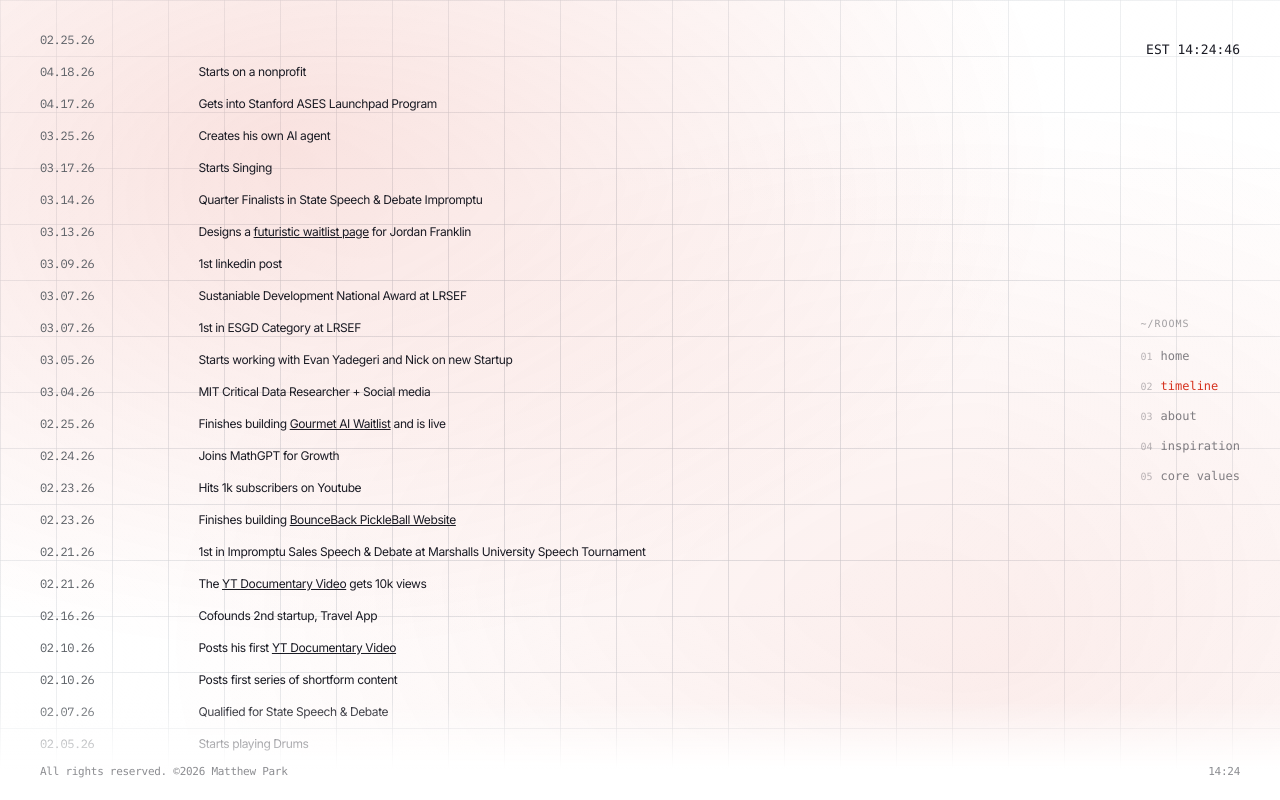
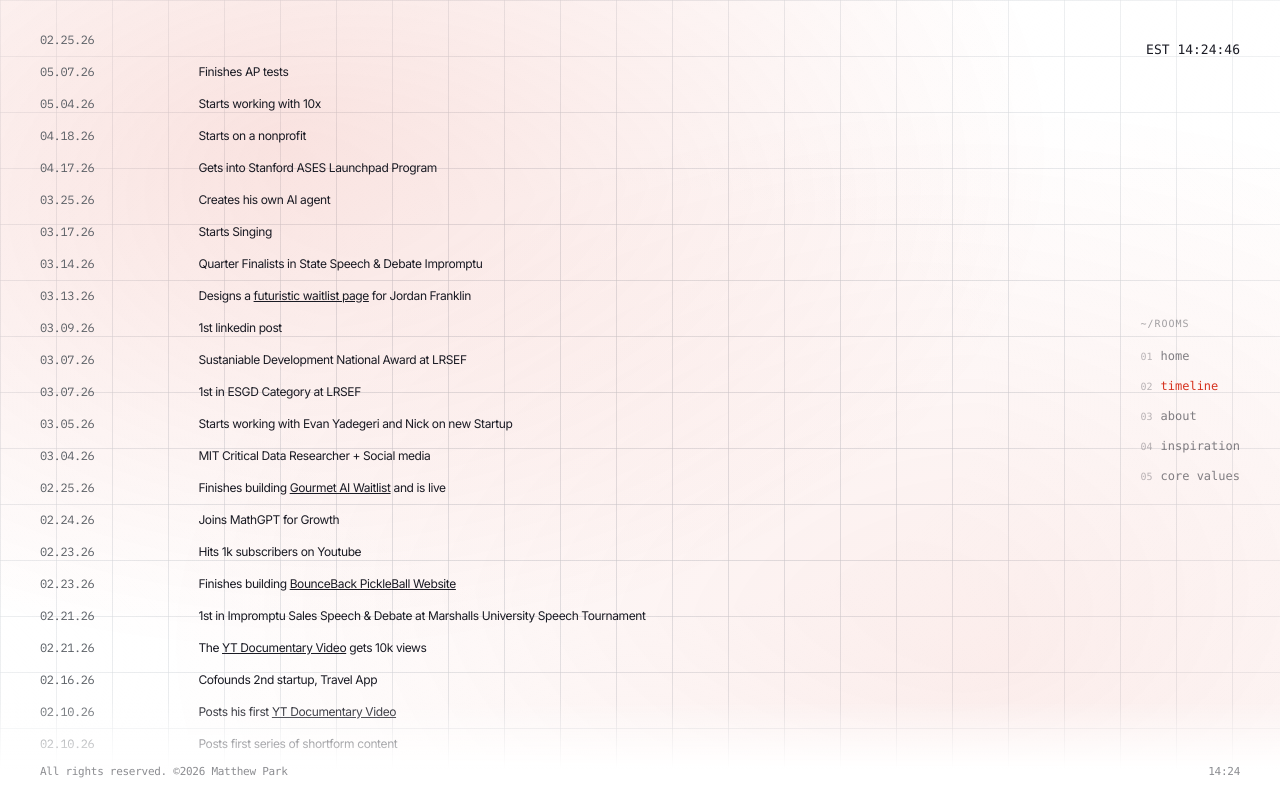
Before and after one commit to mattypark/Matthew-sportfolio, a React (Vite) app: page /timeline in a window 1280 px wide. Built offline with nearby package versions, Linux system fonts and the light colour scheme.

Commit message:
new events

```diff
--- a/src/components/Timeline.jsx
+++ b/src/components/Timeline.jsx
@@ -27,6 +27,8 @@ const Timeline = () => {
       description: <span className="animate-typing">???</span>,
       link: null,
     },
+    { date: '05.07.26', description: 'Finishes AP tests', link: null },
+    { date: '05.04.26', description: 'Starts working with 10x', link: null },
     { date: '04.18.26', description: 'Starts on a nonprofit', link: null },
     { date: '04.17.26', description: 'Gets into Stanford ASES Launchpad Program', link: null },
     { date: '03.25.26', description: 'Creates his own AI agent', link: null },
```
